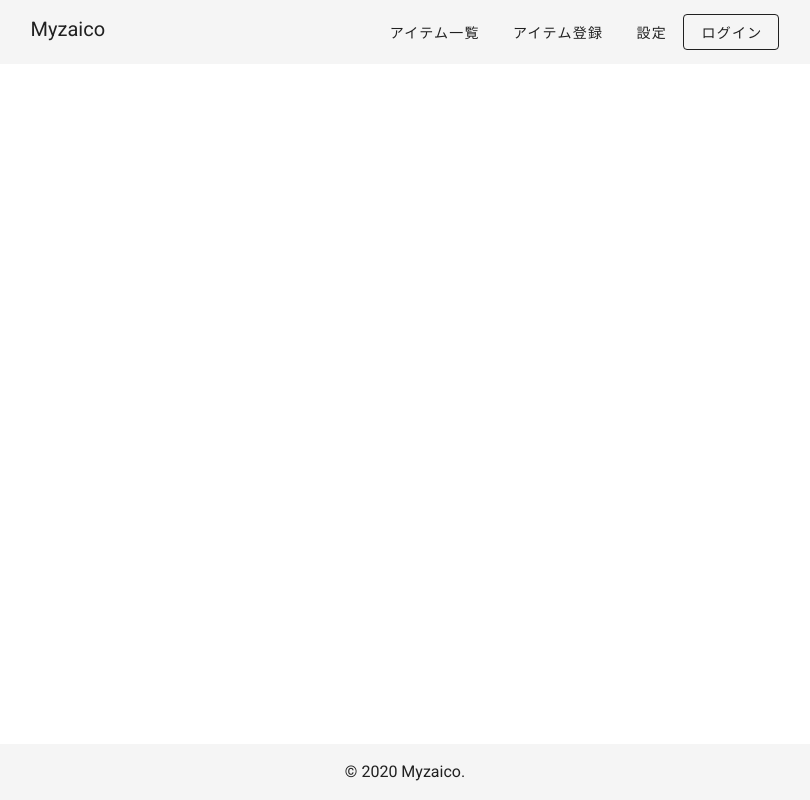
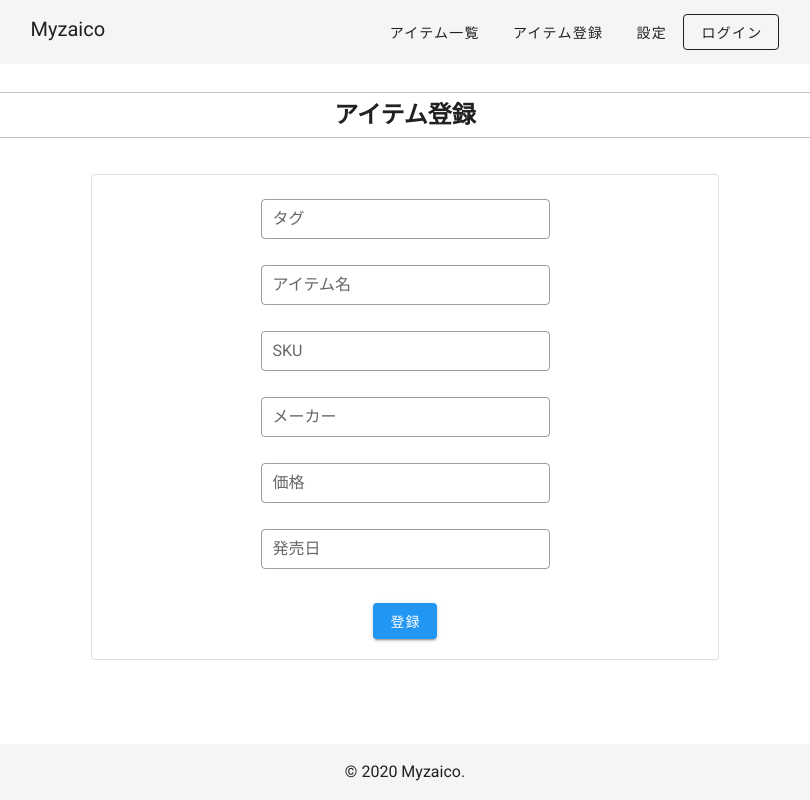
Before and after one commit to tkppr79/nuxt-lambda-manager-myzaico, a Nuxt app in the folder frontend/: page /items/create in a window 1280 px wide. Shown: the whole page, without its empty margins (235-1045 px from the left). Built offline with nearby package versions, Linux system fonts and the light colour scheme.

Commit message:
Add item create page

```diff
--- a/frontend/components/Navbar.vue
+++ b/frontend/components/Navbar.vue
@@ -6,7 +6,7 @@
       <v-spacer />
 
       <v-btn text @click="$router.push('/')">アイテム一覧</v-btn>
-      <v-btn text @click="$router.push('/itemcreate')">アイテム登録</v-btn>
+      <v-btn text @click="$router.push('/items/create')">アイテム登録</v-btn>
       <v-btn text @click="$router.push('/settings')">設定</v-btn>
       <v-btn outlined >ログイン</v-btn>
     </div>
--- /dev/null
+++ b/frontend/pages/items/create.vue
@@ -0,0 +1,88 @@
+<template>
+  <v-row
+    justify="center"
+    no-gutters
+    class="item-create-page"
+  >
+    <v-col col="12" lg="9">
+      <h2 class="my-4 py-1">アイテム登録</h2>
+    </v-col>
+
+    <v-col col="12" lg="6">
+      <v-card outlined class="mx-auto mt-5">
+        <v-col col="12" lg="6" class="mx-auto">
+          <v-form class="mt-3">
+            <v-text-field v-model="form.tags" label="タグ" outlined dense class="centered-input" />
+
+            <v-text-field v-model="form.name" label="アイテム名" outlined dense class="centered-input" />
+
+            <v-text-field v-model="form.sku" label="SKU" outlined dense class="centered-input" />
+
+            <v-text-field v-model="form.manufacturer" label="メーカー" outlined dense class="centered-input" />
+
+            <v-text-field v-model="form.listPrice" label="価格" outlined dense class="centered-input" />
+
+            <v-menu
+              v-model="menu"
+              :close-on-content-click="false"
+              :nudge-right="40"
+              transition="scale-transition"
+              offset-y
+              min-width="290px"
+            >
+              <template v-slot:activator="{ on, attrs }">
+                <v-text-field
+                  label="発売日"
+                  v-model="form.releaseDate"
+                  v-bind="attrs"
+                  v-on="on"
+                  outlined
+                  dense
+                  readonly
+                  class="centered-input"
+                />
+              </template>
+              <v-date-picker v-model="form.releaseDate" @input="menu = false" />
+            </v-menu>
+
+            <v-card-actions>
+              <v-btn class="info mx-auto" @click="submit">登録</v-btn>
+            </v-card-actions>
+          </v-form>
+        </v-col>
+      </v-card>
+    </v-col>
+  </v-row>
+</template>
+
+<script lang="ts">
+import Vue from 'vue';
+
+export default Vue.extend({
+  data: () => ({
+    form: {},
+    menu: false,
+  }),
+  methods: {
+    submit(){
+
+    }
+  },
+});
+</script>
+
+<style lang="scss">
+
+.item-create-page {
+  h2 {
+    text-align: center;
+    border-top: solid 1px rgb(194, 194, 194);
+    border-bottom: solid 1px rgb(194, 194, 194);
+  }
+
+  .centered-input input {
+    text-align: center
+  }
+}
+
+</style>
```
